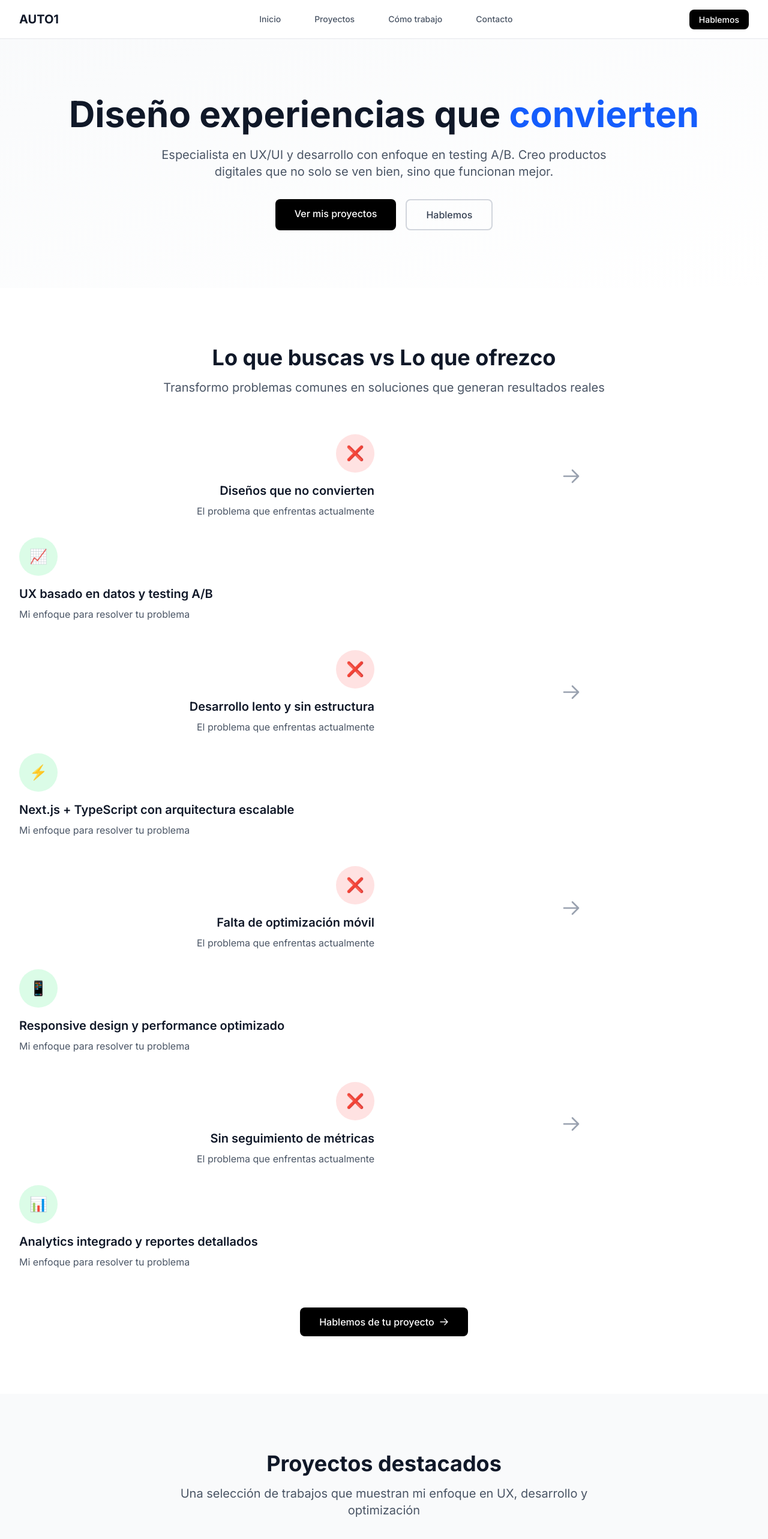
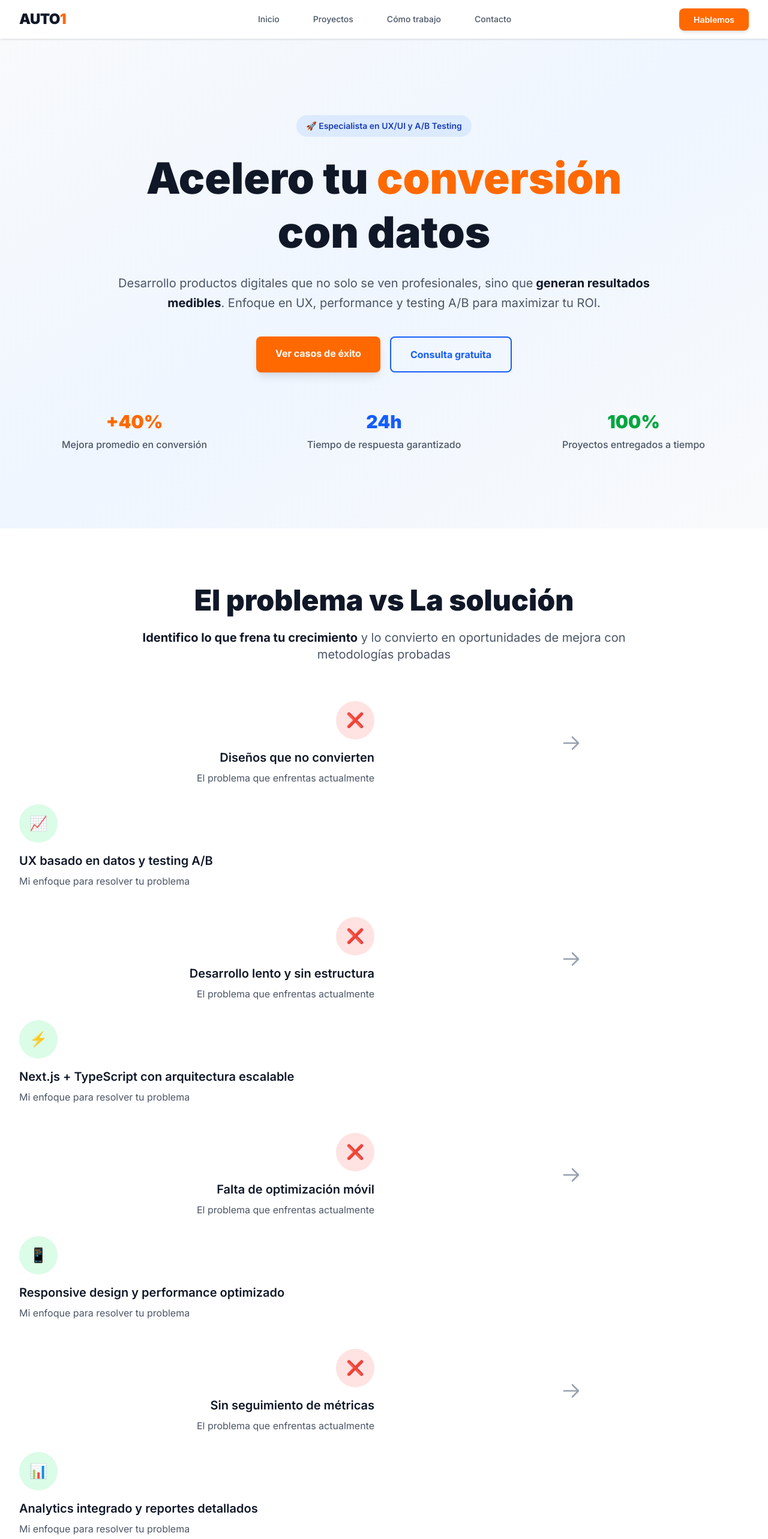
Before and after one commit to flaviaolivera/auto1-landing, a Next.js app: page / in a window 1280 px wide. Shown: the top 2566 px of the page at 60% size. Built offline with nearby package versions, Linux system fonts and the light colour scheme.

Commit message:
feat: apply AUTO1 branding with orange/blue color scheme across all sections

```diff
--- a/src/app/page.tsx
+++ b/src/app/page.tsx
@@ -8,30 +8,52 @@ export default function Home() {
   return (
     <div className="min-h-screen">
       {/* Hero Section */}
-      <section id="hero" className="py-24 bg-gradient-to-br from-gray-50 to-white">
+      <section id="hero" className="py-32 bg-gradient-to-br from-slate-50 via-blue-50 to-gray-50">
         <div className="max-w-7xl mx-auto px-4 sm:px-6 lg:px-8">
           <div className="text-center">
-            <h1 className="text-4xl md:text-6xl font-bold text-gray-900 mb-6">
-              Diseño experiencias que
-              <span className="text-blue-600"> convierten</span>
+            <div className="inline-flex items-center bg-blue-100 text-blue-800 px-4 py-2 rounded-full text-sm font-semibold mb-6">
+              🚀 Especialista en UX/UI y A/B Testing
+            </div>
+            <h1 className="text-5xl md:text-7xl font-black text-gray-900 mb-6 leading-tight">
+              Acelero tu
+              <span className="text-orange-500"> conversión</span>
+              <br />
+              con datos
             </h1>
-            <p className="text-xl text-gray-600 mb-8 max-w-3xl mx-auto">
-              Especialista en UX/UI y desarrollo con enfoque en testing A/B.
-              Creo productos digitales que no solo se ven bien, sino que funcionan mejor.
+            <p className="text-xl text-gray-600 mb-10 max-w-4xl mx-auto leading-relaxed">
+              Desarrollo productos digitales que no solo se ven profesionales, sino que
+              <strong className="text-gray-900"> generan resultados medibles</strong>.
+              Enfoque en UX, performance y testing A/B para maximizar tu ROI.
             </p>
             <div className="flex flex-col sm:flex-row gap-4 justify-center">
               <a
                 href="#projects"
-                className="bg-black text-white px-8 py-3 rounded-lg font-medium hover:bg-gray-800 transition-colors duration-200"
+                className="bg-orange-500 text-white px-8 py-4 rounded-lg font-bold hover:bg-orange-600 transition-all duration-200 shadow-lg hover:shadow-xl transform hover:-translate-y-0.5"
               >
-                Ver mis proyectos
+                Ver casos de éxito
               </a>
               <a
                 href="#contact"
-                className="border-2 border-gray-300 text-gray-700 px-8 py-3 rounded-lg font-medium hover:border-gray-400 transition-colors duration-200"
+                className="border-2 border-blue-600 text-blue-600 px-8 py-4 rounded-lg font-bold hover:bg-blue-600 hover:text-white transition-all duration-200"
               >
-                Hablemos
+                Consulta gratuita
               </a>
+            </div>
+
+            {/* Stats */}
+            <div className="grid grid-cols-1 md:grid-cols-3 gap-8 mt-16">
+              <div className="text-center">
+                <div className="text-3xl font-black text-orange-500 mb-2">+40%</div>
+                <p className="text-gray-600 font-medium">Mejora promedio en conversión</p>
+              </div>
+              <div className="text-center">
+                <div className="text-3xl font-black text-blue-600 mb-2">24h</div>
+                <p className="text-gray-600 font-medium">Tiempo de respuesta garantizado</p>
+              </div>
+              <div className="text-center">
+                <div className="text-3xl font-black text-green-600 mb-2">100%</div>
+                <p className="text-gray-600 font-medium">Proyectos entregados a tiempo</p>
+              </div>
             </div>
           </div>
         </div>
--- a/src/components/layout/Header.tsx
+++ b/src/components/layout/Header.tsx
@@ -15,13 +15,13 @@ const Header = () => {
   ]
 
   return (
-    <header className="fixed top-0 w-full bg-white/80 backdrop-blur-md border-b border-gray-200 z-50">
+    <header className="fixed top-0 w-full bg-white/95 backdrop-blur-md border-b border-gray-100 z-50 shadow-sm">
       <nav className="max-w-7xl mx-auto px-4 sm:px-6 lg:px-8">
         <div className="flex justify-between items-center h-16">
           {/* Logo */}
           <div className="flex-shrink-0">
-            <Link href="/" className="text-xl font-bold text-gray-900">
-              AUTO1
+            <Link href="/" className="text-2xl font-black text-gray-900 tracking-tight">
+              AUTO<span className="text-orange-500">1</span>
             </Link>
           </div>
 
@@ -44,7 +44,7 @@ const Header = () => {
           <div className="hidden md:block">
             <Link
               href="#contact"
-              className="bg-black text-white px-4 py-2 rounded-lg text-sm font-medium hover:bg-gray-800 transition-colors duration-200"
+              className="bg-orange-500 text-white px-6 py-2.5 rounded-lg text-sm font-semibold hover:bg-orange-600 transition-all duration-200 shadow-md hover:shadow-lg"
             >
               Hablemos
             </Link>
@@ -87,7 +87,7 @@ const Header = () => {
               ))}
               <Link
                 href="#contact"
-                className="bg-black text-white block px-3 py-2 rounded-lg text-base font-medium hover:bg-gray-800 mt-4"
+                className="bg-orange-500 text-white block px-4 py-3 rounded-lg text-base font-semibold hover:bg-orange-600 mt-4 text-center shadow-md"
                 onClick={() => setIsMenuOpen(false)}
               >
                 Hablemos
--- a/src/components/sections/ComparisonSection.tsx
+++ b/src/components/sections/ComparisonSection.tsx
@@ -28,11 +28,12 @@ const ComparisonSection = () => {
     <section id="comparison" className="py-24 bg-white">
       <div className="max-w-7xl mx-auto px-4 sm:px-6 lg:px-8">
         <div className="text-center mb-16">
-          <h2 className="text-3xl md:text-4xl font-bold text-gray-900 mb-4">
-            Lo que buscas vs Lo que ofrezco
+          <h2 className="text-4xl md:text-5xl font-black text-gray-900 mb-6">
+            El problema vs La solución
           </h2>
-          <p className="text-xl text-gray-600 max-w-3xl mx-auto">
-            Transformo problemas comunes en soluciones que generan resultados reales
+          <p className="text-xl text-gray-600 max-w-4xl mx-auto">
+            <strong className="text-gray-900">Identifico lo que frena tu crecimiento</strong> y lo convierto en
+            oportunidades de mejora con metodologías probadas
           </p>
         </div>
 
@@ -82,15 +83,23 @@ const ComparisonSection = () => {
 
         {/* CTA */}
         <div className="text-center mt-16">
+          <div className="bg-gradient-to-r from-red-50 to-blue-50 rounded-2xl p-8">
+            <h3 className="text-2xl font-bold text-gray-900 mb-4">
+              ¿Listo para acelerar tu conversión?
+            </h3>
+            <p className="text-gray-600 mb-6 max-w-2xl mx-auto">
+              Cada proyecto es único. Conversemos sobre tus objetivos específicos.
+            </p>
             <a
               href="#contact"
-            className="inline-flex items-center bg-black text-white px-8 py-3 rounded-lg font-medium hover:bg-gray-800 transition-colors duration-200"
+              className="inline-flex items-center bg-orange-500 text-white px-8 py-4 rounded-lg font-bold hover:bg-orange-600 transition-all duration-200 shadow-lg hover:shadow-xl"
             >
-            Hablemos de tu proyecto
-            <svg className="ml-2 w-4 h-4" fill="none" viewBox="0 0 24 24" strokeWidth="2" stroke="currentColor">
+              Consulta gratuita de 30min
+              <svg className="ml-2 w-5 h-5" fill="none" viewBox="0 0 24 24" strokeWidth="2" stroke="currentColor">
                 <path strokeLinecap="round" strokeLinejoin="round" d="M13.5 4.5L21 12m0 0l-7.5 7.5M21 12H3" />
               </svg>
             </a>
+          </div>
         </div>
       </div>
     </section>
--- a/src/components/sections/ContactSection.tsx
+++ b/src/components/sections/ContactSection.tsx
@@ -29,12 +29,12 @@ const ContactSection = () => {
     <section id="contact" className="py-24 bg-gray-50">
       <div className="max-w-7xl mx-auto px-4 sm:px-6 lg:px-8">
         <div className="text-center mb-16">
-          <h2 className="text-3xl md:text-4xl font-bold text-gray-900 mb-4">
-            ¡Hablemos de tu proyecto!
+          <h2 className="text-4xl md:text-5xl font-black text-gray-900 mb-6">
+            Hablemos de tu proyecto
           </h2>
-          <p className="text-xl text-gray-600 max-w-3xl mx-auto">
+          <p className="text-xl text-gray-600 max-w-4xl mx-auto">
             ¿Tienes una idea o necesitas optimizar algo existente?
-            Conversemos sobre cómo puedo ayudarte a conseguir mejores resultados.
+            <strong className="text-gray-900"> Conversemos sobre cómo acelerar tus resultados.</strong>
           </p>
         </div>
 
@@ -50,20 +50,20 @@ const ContactSection = () => {
                   <a
                     key={index}
                     href={method.href}
-                    className="flex items-center gap-4 p-4 bg-white rounded-xl border border-gray-200 hover:border-blue-300 hover:shadow-md transition-all duration-200 group"
+                    className="flex items-center gap-4 p-4 bg-white rounded-xl border border-gray-200 hover:border-orange-500 hover:shadow-md transition-all duration-200 group"
                     target={method.href.startsWith('http') ? '_blank' : undefined}
                     rel={method.href.startsWith('http') ? 'noopener noreferrer' : undefined}
                   >
                     <div className="text-3xl">{method.icon}</div>
                     <div className="flex-1">
-                      <h4 className="font-semibold text-gray-900 group-hover:text-blue-600">
+                      <h4 className="font-semibold text-gray-900 group-hover:text-orange-500">
                         {method.title}
                       </h4>
                       <p className="text-sm text-gray-600 mb-1">{method.description}</p>
-                      <p className="text-blue-600 font-medium">{method.value}</p>
+                      <p className="text-orange-500 font-medium">{method.value}</p>
                     </div>
                     <svg
-                      className="w-5 h-5 text-gray-400 group-hover:text-blue-600"
+                      className="w-5 h-5 text-gray-400 group-hover:text-orange-500"
                       fill="none"
                       viewBox="0 0 24 24"
                       strokeWidth="2"
@@ -146,7 +146,7 @@ const ContactSection = () => {
 
               <button
                 type="submit"
-                className="w-full bg-black text-white py-3 px-6 rounded-lg font-medium hover:bg-gray-800 transition-colors duration-200"
+                className="w-full bg-orange-500 text-white py-3 px-6 rounded-lg font-bold hover:bg-orange-600 transition-colors duration-200"
               >
                 Enviar mensaje
               </button>
--- a/src/components/sections/ProjectsSection.tsx
+++ b/src/components/sections/ProjectsSection.tsx
@@ -21,11 +21,11 @@ const ProjectCard = ({ project }: { project: Project }) => {
 
       <div className="p-6">
         {/* Category badge */}
-        <div className="inline-flex items-center px-2.5 py-0.5 rounded-full text-xs font-medium bg-blue-100 text-blue-800 mb-3">
+        <div className="inline-flex items-center px-3 py-1 rounded-full text-xs font-bold bg-orange-100 text-orange-700 mb-4">
           {project.category.toUpperCase()}
         </div>
 
-        <h3 className="text-xl font-bold text-gray-900 mb-2 group-hover:text-blue-600 transition-colors">
+        <h3 className="text-xl font-bold text-gray-900 mb-3 group-hover:text-orange-500 transition-colors">
           {project.title}
         </h3>
 
@@ -50,7 +50,7 @@ const ProjectCard = ({ project }: { project: Project }) => {
           {project.liveUrl && (
             <a
               href={project.liveUrl}
-              className="flex items-center text-sm text-blue-600 hover:text-blue-800 font-medium"
+              className="flex items-center text-sm text-orange-500 hover:text-orange-600 font-bold"
               target="_blank"
               rel="noopener noreferrer"
             >
@@ -63,7 +63,7 @@ const ProjectCard = ({ project }: { project: Project }) => {
           {project.githubUrl && (
             <a
               href={project.githubUrl}
-              className="flex items-center text-sm text-gray-600 hover:text-gray-800 font-medium"
+              className="flex items-center text-sm text-blue-600 hover:text-blue-700 font-medium"
               target="_blank"
               rel="noopener noreferrer"
             >
@@ -86,11 +86,12 @@ const ProjectsSection = () => {
     <section id="projects" className="py-24 bg-gray-50">
       <div className="max-w-7xl mx-auto px-4 sm:px-6 lg:px-8">
         <div className="text-center mb-16">
-          <h2 className="text-3xl md:text-4xl font-bold text-gray-900 mb-4">
-            Proyectos destacados
+          <h2 className="text-4xl md:text-5xl font-black text-gray-900 mb-6">
+            Casos de éxito
           </h2>
-          <p className="text-xl text-gray-600 max-w-3xl mx-auto">
-            Una selección de trabajos que muestran mi enfoque en UX, desarrollo y optimización
+          <p className="text-xl text-gray-600 max-w-4xl mx-auto">
+            Proyectos que han generado <strong className="text-gray-900">resultados medibles</strong>
+            para empresas que buscan acelerar su crecimiento digital
           </p>
         </div>
 
@@ -102,7 +103,7 @@ const ProjectsSection = () => {
 
         {/* Ver todos los proyectos */}
         <div className="text-center mt-12">
-          <button className="inline-flex items-center border-2 border-gray-300 text-gray-700 px-8 py-3 rounded-lg font-medium hover:border-gray-400 transition-colors duration-200">
+          <button className="inline-flex items-center border-2 border-orange-500 text-orange-500 px-8 py-3 rounded-lg font-bold hover:bg-orange-500 hover:text-white transition-all duration-200">
             Ver todos los proyectos
             <svg className="ml-2 w-4 h-4" fill="none" viewBox="0 0 24 24" strokeWidth="2" stroke="currentColor">
               <path strokeLinecap="round" strokeLinejoin="round" d="M13.5 4.5L21 12m0 0l-7.5 7.5M21 12H3" />
```
Also changed, not shown: src/components/sections/ProcessSection.tsx (+15 -15 lines). Lines whose indentation alone changed are shown as unchanged.
